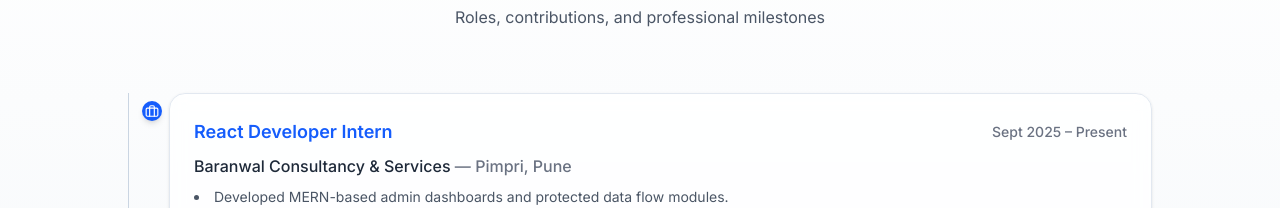
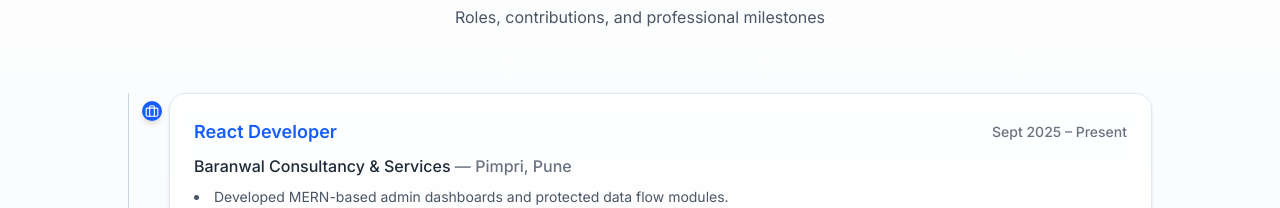
Before and after one commit to RB1600/Portfolio_React, a React (Vite) app: page / in a window 1280 px wide. Shown: the part 1896-2104 px from the top of the page. Built offline with nearby package versions, Linux system fonts and the light colour scheme.

Commit message:
Update role from 'React Developer Intern' to 'React Developer'

```diff
--- a/src/data/experience.js
+++ b/src/data/experience.js
@@ -1,7 +1,7 @@
 export const experience = [
     {
         id: 1,
-        role: "React Developer Intern",
+        role: "React Developer",
         company: "Baranwal Consultancy & Services",
         period: "Sept 2025 – Present",
         location: "Pimpri, Pune",
```
